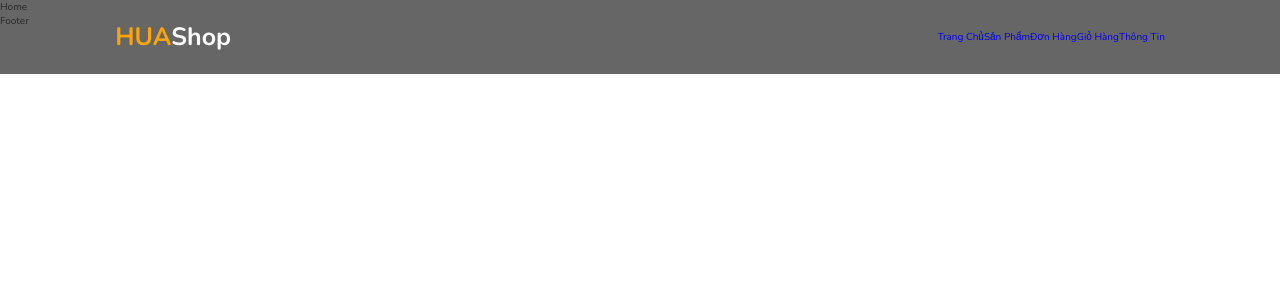
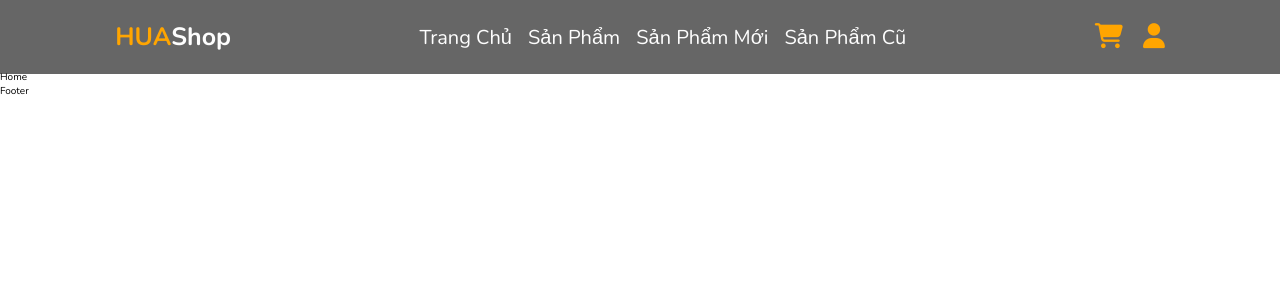
Before and after one commit to duongnguyen321/hua-shop, a React (Create React App) app in the folder client/: page / in a window 1280 px wide. Shown: the top 300 px of the page. Built offline with nearby package versions, Linux system fonts and the light colour scheme.

Commit message:
update code

```diff
--- a/client/package.json
+++ b/client/package.json
@@ -3,6 +3,7 @@
   "version": "0.1.0",
   "private": true,
   "dependencies": {
+    "@fortawesome/fontawesome-free": "^6.4.0",
     "axios": "^1.4.0",
     "react": "^18.2.0",
     "react-dom": "^18.2.0",
@@ -12,7 +13,7 @@
   },
   "scripts": {
     "start": "concurrently \"react-scripts start\" \"cd .. && cd server && npm start\"",
-    "push": "git add . && git commit -m \"update code\" && git push"
+    "push": "cd .. && git add . && git commit -m \"update code\" && git push"
   },
   "eslintConfig": {
     "extends": [
--- a/client/src/Layout/Header/header.module.scss
+++ b/client/src/Layout/Header/header.module.scss
@@ -16,9 +16,31 @@
     font-size: 2.5rem;
     font-weight: bolder;
     color: var(--white);
-    .logo_hightlight {
+    .logo_highlight {
       text-transform: uppercase;
       color: var(--orange);
     }
   }
+  .navbar {
+    .navlink {
+      color: var(--white);
+      font-size: 2rem;
+      margin: 0 0.8rem;
+    }
+    :hover {
+      color: var(--orange);
+    }
+  }
+  .icons {
+    display: flex;
+    width: fit-content;
+    justify-content: space-between;
+    align-items: center;
+    gap: 2rem;
+    .icon {
+      font-size: 2.5rem;
+      color: var(--orange);
+      cursor: pointer;
+    }
+  }
 }
--- a/client/src/Layout/Header/index.jsx
+++ b/client/src/Layout/Header/index.jsx
@@ -2,22 +2,46 @@ import React from "react";
 import headerStyles from "./header.module.scss";
 import { Link, NavLink } from "react-router-dom";
 import endpoint from "../../config/endpoint";
+
 export default function Header() {
-  const { header, logo, logo_hightlight } = headerStyles;
-  const { home, products, orders, cart, profile } = endpoint;
+  const { header, logo, logo_highlight, navbar, navlink, icons, icon } =
+    headerStyles;
+  const { home, products, cart, profile } = endpoint;
+
   return (
     <header className={header}>
       <Link to={home} className={logo}>
-        <span className={logo_hightlight}>Hua</span>
+        <span className={logo_highlight}>Hua</span>
         Shop
       </Link>
-      <nav class="navbar">
-        <NavLink to={home}>Trang Chủ</NavLink>
-        <NavLink to={products}>Sản Phẩm</NavLink>
-        <NavLink to={orders}>Đơn hàng</NavLink>
-        <NavLink to={cart}>Giỏ hàng</NavLink>
-        <NavLink to={profile}>Thông tin</NavLink>
+      <nav className={navbar}>
+        <NavLink to={home} className={navlink}>
+          Trang Chủ
+        </NavLink>
+        <NavLink to={products.root} className={navlink}>
+          Sản Phẩm
+        </NavLink>
+        <NavLink
+          to={`${products.root}/type/${products.new}`}
+          className={navlink}
+        >
+          Sản Phẩm Mới
+        </NavLink>
+        <NavLink
+          to={`${products.root}/type/${products.used}`}
+          className={navlink}
+        >
+          Sản Phẩm Cũ
+        </NavLink>
       </nav>
+      <div className={icons}>
+        <Link to={cart} className={icon}>
+          <i className="fas fa-cart-shopping"></i>
+        </Link>
+        <Link to={profile} className={icon}>
+          <i className="fas fa-user"></i>
+        </Link>
+      </div>
     </header>
   );
 }
--- /dev/null
+++ b/client/src/Layout/Main/index.jsx
@@ -0,0 +1,16 @@
+import React from "react";
+import Routers from "../../routers";
+import Header from "../Header";
+import Footer from "../Footer";
+import "@fortawesome/fontawesome-free/css/all.min.css";
+export default function Main() {
+  return (
+    <>
+      <Header />
+      <main className="main" id="main">
+        <Routers />
+      </main>
+      <Footer />
+    </>
+  );
+}
--- a/client/src/Layout/index.jsx
+++ b/client/src/Layout/index.jsx
@@ -1,16 +1,2 @@
-import React from "react";
-import Header from "./Header";
-import Footer from "./Footer";
-import Routers from "../routers";
-
-export default function Main() {
-  return (
-    <>
-      <Header />
-      <main className="main" id="main">
-        <Routers />
-      </main>
-      <Footer />
-    </>
-  );
-}
+import Main from "./Main";
+export default Main;
--- a/client/src/assets/styles/index.scss
+++ b/client/src/assets/styles/index.scss
@@ -43,14 +43,18 @@ body {
   header {
     * {
       user-select: none;
+      transition: all 0.3s linear;
     }
   }
   main {
+    margin-top: 7rem;
     * {
-      transition: all 0.3s linear;
+      @extend header;
+      user-select: text;
     }
   }
   footer {
-    @extend header;
+    @extend main;
+    margin-top: 0;
   }
 }
--- a/client/src/config/endpoint.js
+++ b/client/src/config/endpoint.js
@@ -1,6 +1,10 @@
 const endpoint = {
   home: "/",
-  products: "/products",
+  products: {
+    root: "/products",
+    new: "new",
+    used: "used",
+  },
   orders: {
     root: "/orders",
     create: "create",
--- /dev/null
+++ b/client/src/pages/Products/Type/index.jsx
@@ -0,0 +1,5 @@
+import React from "react";
+
+export default function ProductsType() {
+  return <div>ProductsType</div>;
+}
--- a/client/src/routers/index.jsx
+++ b/client/src/routers/index.jsx
@@ -13,6 +13,8 @@ import Checkout from "../pages/Checkout";
 import Error404 from "../pages/Error";
 import endpoint from "../config/endpoint";
 import Authorized from "./Authorized";
+import ProductsType from "../pages/Products/Type";
+
 export default function Routers() {
   const { home, products, orders, cart, checkout, profile, auth, error } =
     endpoint;
@@ -20,9 +22,10 @@ export default function Routers() {
   return (
     <Routes>
       <Route path={home} element={<Home />} />
-      <Route path={products}>
-        <Route path="" element={<Products />} />
-        <Route path=":id" element={<Product />} />
+      <Route path={products.root}>
+        <Route path={""} element={<Products />} />
+        <Route path={"type/:slug"} element={<ProductsType />} />
+        <Route path={":id"} element={<Product />} />
       </Route>
       <Route path={orders.root}>
         <Route path="" element={<Orders />} />
```
Also changed, not shown: client/src/Layout/Main/main.module.scss (added), 1 other file (tests, documents, lock files or other folders).
